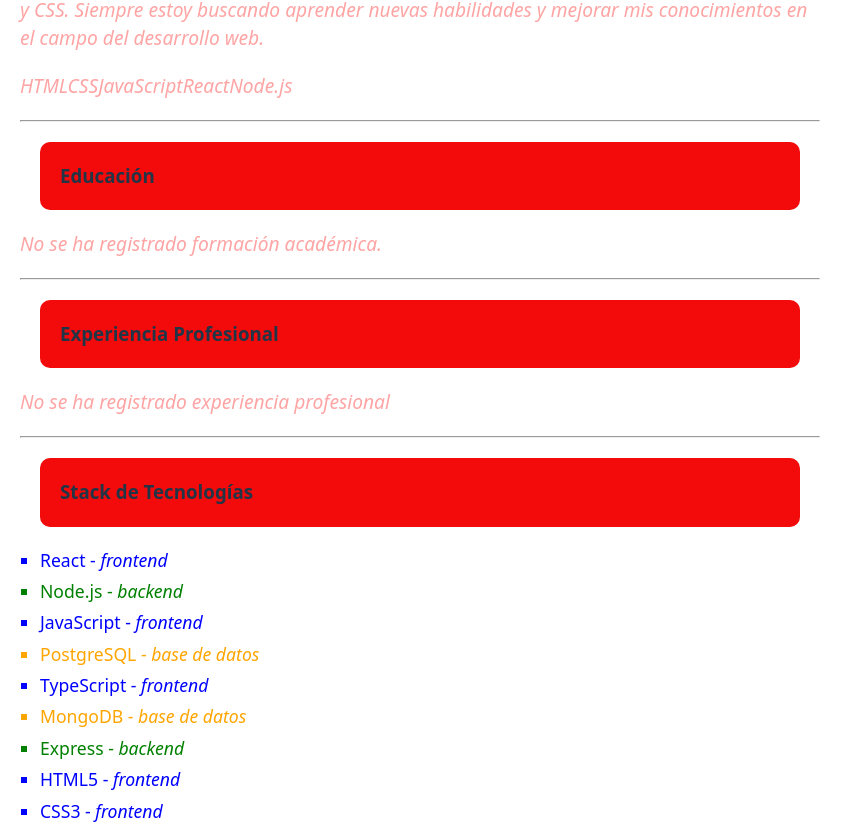
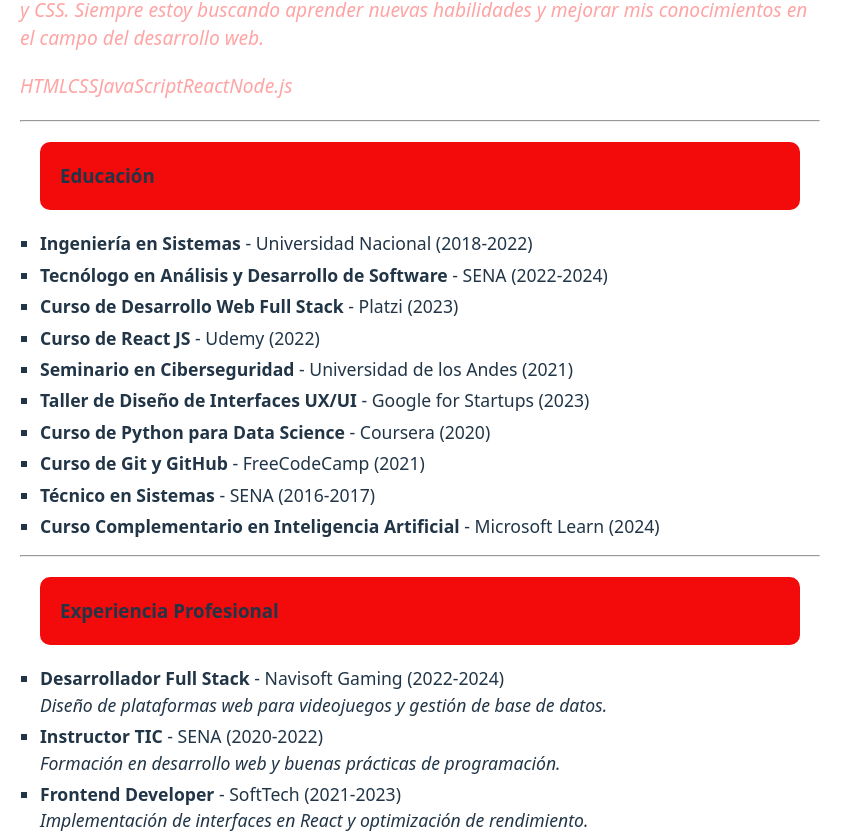
Before and after one commit to miguelucho425526/cv.2-Miguel-Aguirre, a React (Vite) app in the folder CV-PROJECT/: page / in a window 1280 px wide. Shown: the part 457-1290 px from the top of the page, without its empty margins (0-865 px from the left). Built offline with nearby package versions, Linux system fonts and the light colour scheme.

Commit message:
solucion del error app

```diff
--- a/CV-PROJECT/src/App.jsx
+++ b/CV-PROJECT/src/App.jsx
@@ -29,8 +29,8 @@ function App() {
     <div style={{ maxWidth: "800px", margin: "0 auto", padding: "20px" }}>
       <CabeceraCV {...cabecera} />
       <Perfil {...perfil} />
-      <Educacion estudios={educacion} />
-      <Experiencia trabajos={experiencia} />
+     <Educacion educacion={educacion} />
+      <Experiencia experiencia={experiencia} />
       <StackTecnologias tecnologias={tecnologias} />
 
       {/* Componente con evento + estado */}
```
